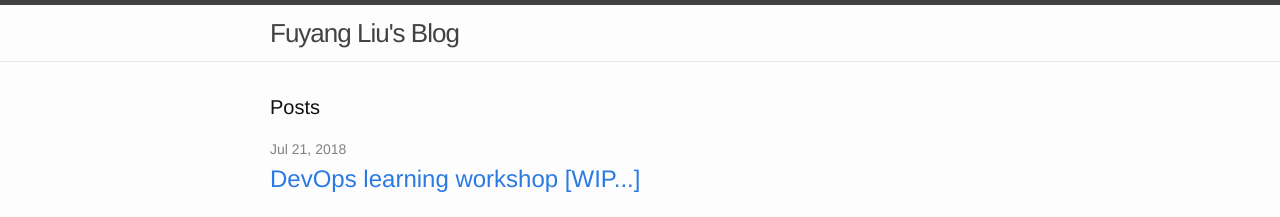
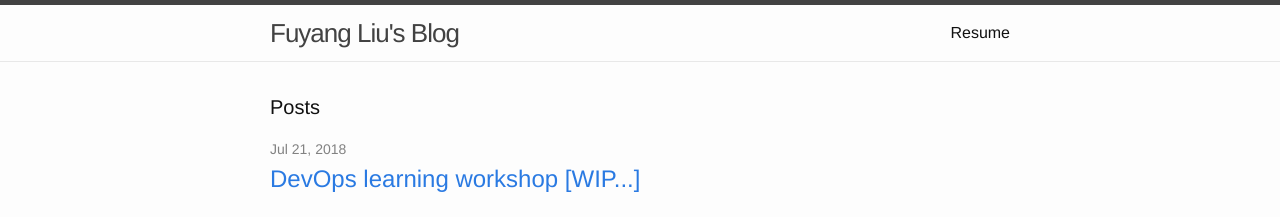
Before and after one commit to liufuyang/liufuyang.github.io, a Jekyll site: the page built from index.html, in a window 1280 px wide. Shown: the top 217 px of the page. Built offline with Jekyll 4.4.1, drawn with Linux system fonts in a browser that asks for light colours.

Commit message:
update header

```diff
--- a/_includes/header.html
+++ b/_includes/header.html
@@ -7,18 +7,19 @@
     <nav class="site-nav">
       <a href="#" class="menu-icon">
         <svg viewBox="0 0 18 15">
-          <path fill="#424242" d="M18,1.484c0,0.82-0.665,1.484-1.484,1.484H1.484C0.665,2.969,0,2.304,0,1.484l0,0C0,0.665,0.665,0,1.484,0 h15.031C17.335,0,18,0.665,18,1.484L18,1.484z"/>
-          <path fill="#424242" d="M18,7.516C18,8.335,17.335,9,16.516,9H1.484C0.665,9,0,8.335,0,7.516l0,0c0-0.82,0.665-1.484,1.484-1.484 h15.031C17.335,6.031,18,6.696,18,7.516L18,7.516z"/>
-          <path fill="#424242" d="M18,13.516C18,14.335,17.335,15,16.516,15H1.484C0.665,15,0,14.335,0,13.516l0,0 c0-0.82,0.665-1.484,1.484-1.484h15.031C17.335,12.031,18,12.696,18,13.516L18,13.516z"/>
+          <path fill="#424242" d="M18,1.484c0,0.82-0.665,1.484-1.484,1.484H1.484C0.665,2.969,0,2.304,0,1.484l0,0C0,0.665,0.665,0,1.484,0 h15.031C17.335,0,18,0.665,18,1.484L18,1.484z" />
+          <path fill="#424242" d="M18,7.516C18,8.335,17.335,9,16.516,9H1.484C0.665,9,0,8.335,0,7.516l0,0c0-0.82,0.665-1.484,1.484-1.484 h15.031C17.335,6.031,18,6.696,18,7.516L18,7.516z" />
+          <path fill="#424242" d="M18,13.516C18,14.335,17.335,15,16.516,15H1.484C0.665,15,0,14.335,0,13.516l0,0 c0-0.82,0.665-1.484,1.484-1.484h15.031C17.335,12.031,18,12.696,18,13.516L18,13.516z" />
         </svg>
       </a>
 
       <div class="trigger">
         {% for my_page in site.pages %}
-          {% if my_page.title %}
-          <a class="page-link" href="{{ my_page.url | prepend: site.baseurl }}">{{ my_page.title }}</a>
-          {% endif %}
+        {% if my_page.title %}
+        <a class="page-link" href="{{ my_page.url | prepend: site.baseurl }}">{{ my_page.title }}sss</a>
+        {% endif %}
         {% endfor %}
+        <a class="page-link" href="cv">Resume</a>
       </div>
     </nav>
 
```
Also changed, not shown: favicon.ico (added).
